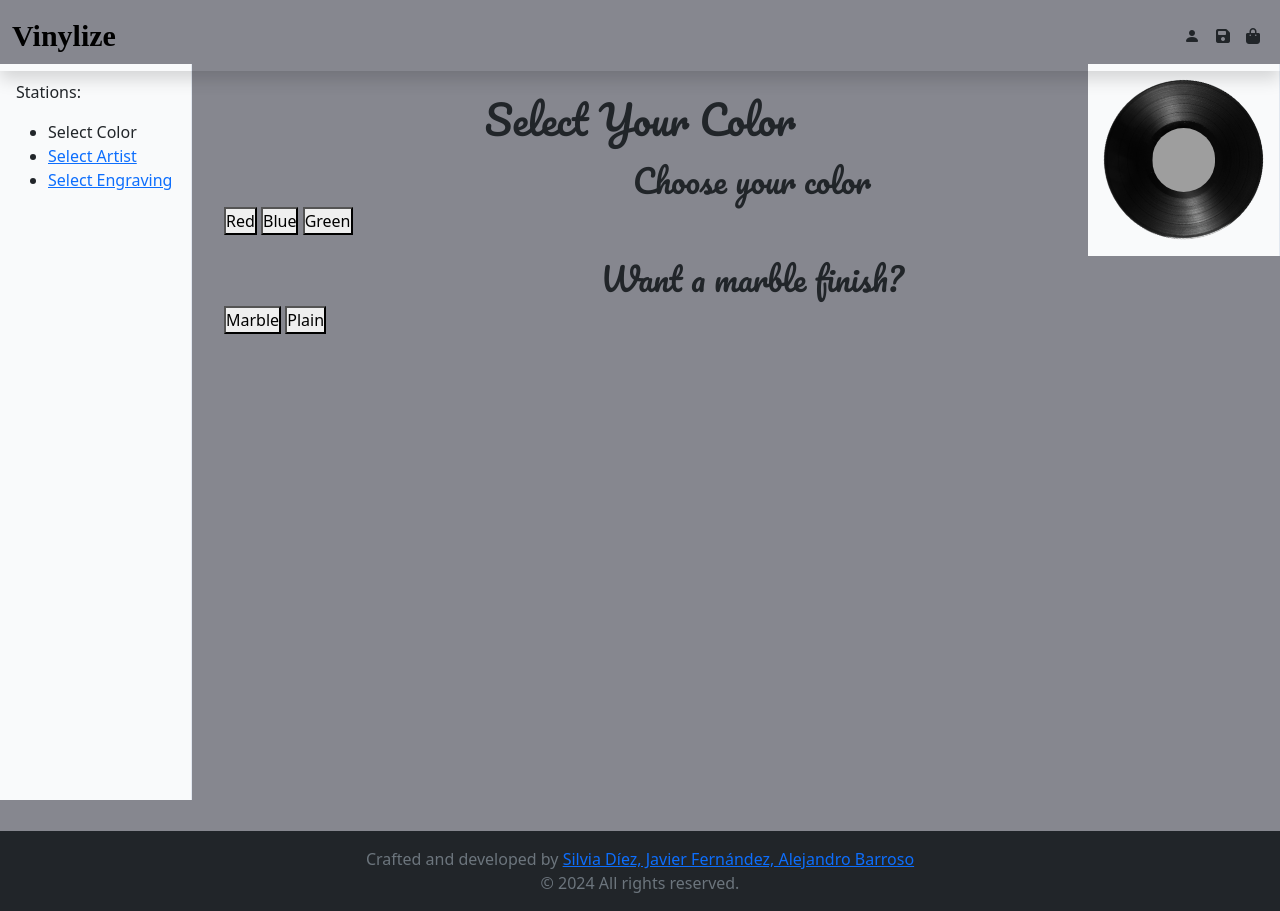
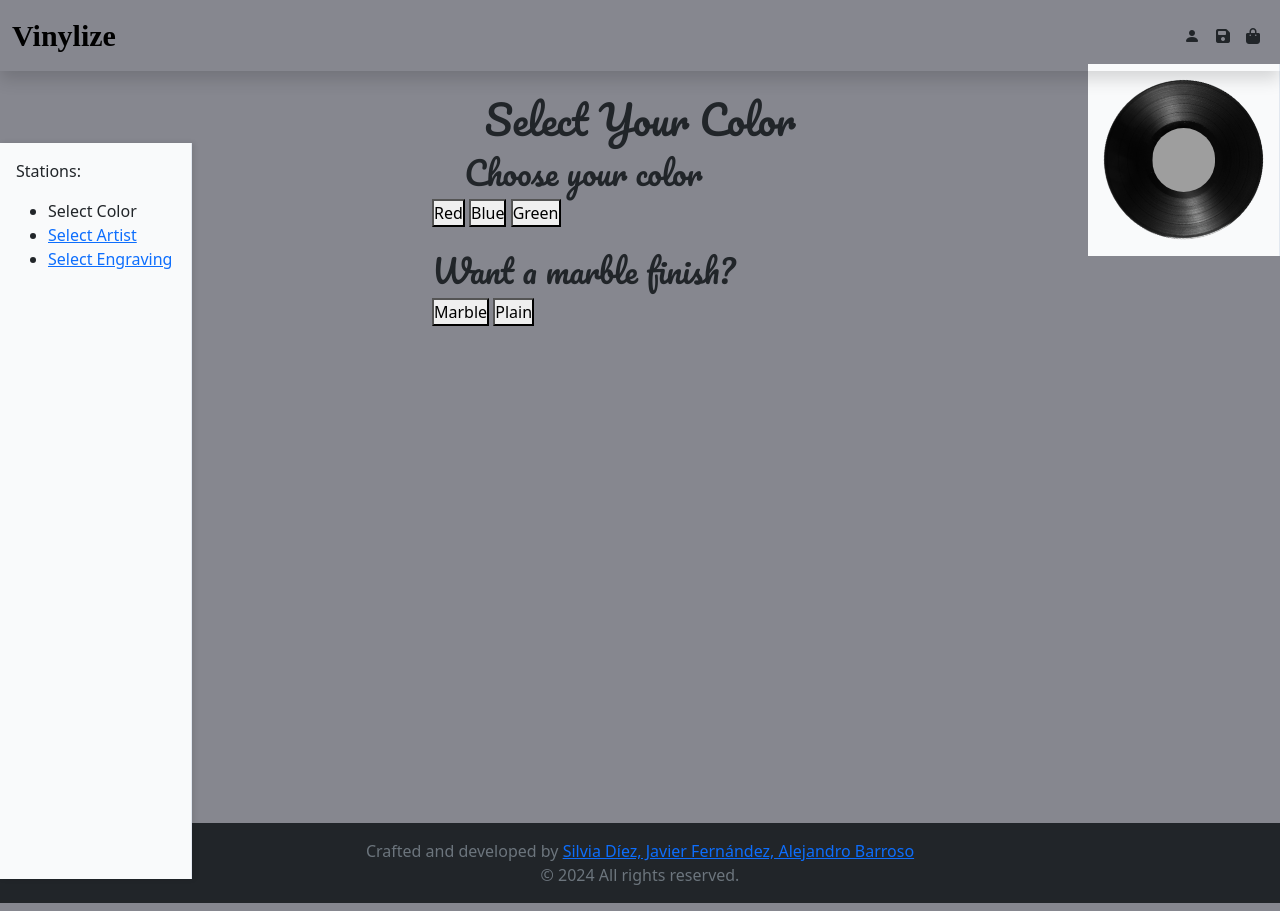
Before and after one commit to abarroso08/Vinylize, a PHP site: page /select-color.php in a window 1280 px wide. Run offline with PHP 8.4, Linux system fonts and the light colour scheme; grey boxes are pictures that could not be loaded.

Commit message:
Designing

```diff
--- a/css/create.css
+++ b/css/create.css
@@ -22,7 +22,8 @@
 h1 {
   text-align: center;
   font-family: "Pacifico", cursive;
-  margin: 8px;
+  margin: 0; /* Remove default margins */
+  padding: 0; /* Remove padding if any */
 }
 
 h2 {
@@ -132,3 +133,25 @@ body {
   height: calc(100vh - 4rem); /* Full height minus top padding */
   overflow-y: auto; /* Scroll if content overflows */
 }
+
+.create-container {
+  display: flex; /* Arrange child elements horizontally */
+  width: 100vw;
+  height: 85vh;
+  gap: 1rem; /* Add spacing between child elements */
+}
+
+.nav-column {
+  position: sticky; /* Keeps it in place while scrolling */
+  margin-top: 0; /* Aligns it with the top of the viewport */
+  margin-bottom: 10px; /* Adds space at the bottom */
+  left: 0;
+  width: 12rem;
+  padding: 1rem;
+  background-color: #f9fafb; /* Light background for contrast */
+  border-right: 1px solid #e2e8f0; /* Subtle border for separation */
+  height: calc(100vh - 4rem); /* Full height minus any offsets */
+  overflow-y: auto; /* Add scrolling for overflow content */
+  z-index: 20; /* Higher z-index to ensure it appears above other elements */
+  box-shadow: 2px 0 5px rgba(0, 0, 0, 0.1); /* Optional: Adds a shadow for better visibility */
+}
--- a/css/login.css
+++ b/css/login.css
@@ -99,7 +99,7 @@
 .field input[type="submit"] {
   background: #3498db;
   border: 1px solid #2691d9;
-  color: #c4bfc9;
+  color: white;
   font-size: 18px;
   letter-spacing: 1px;
   font-weight: 600;
```
